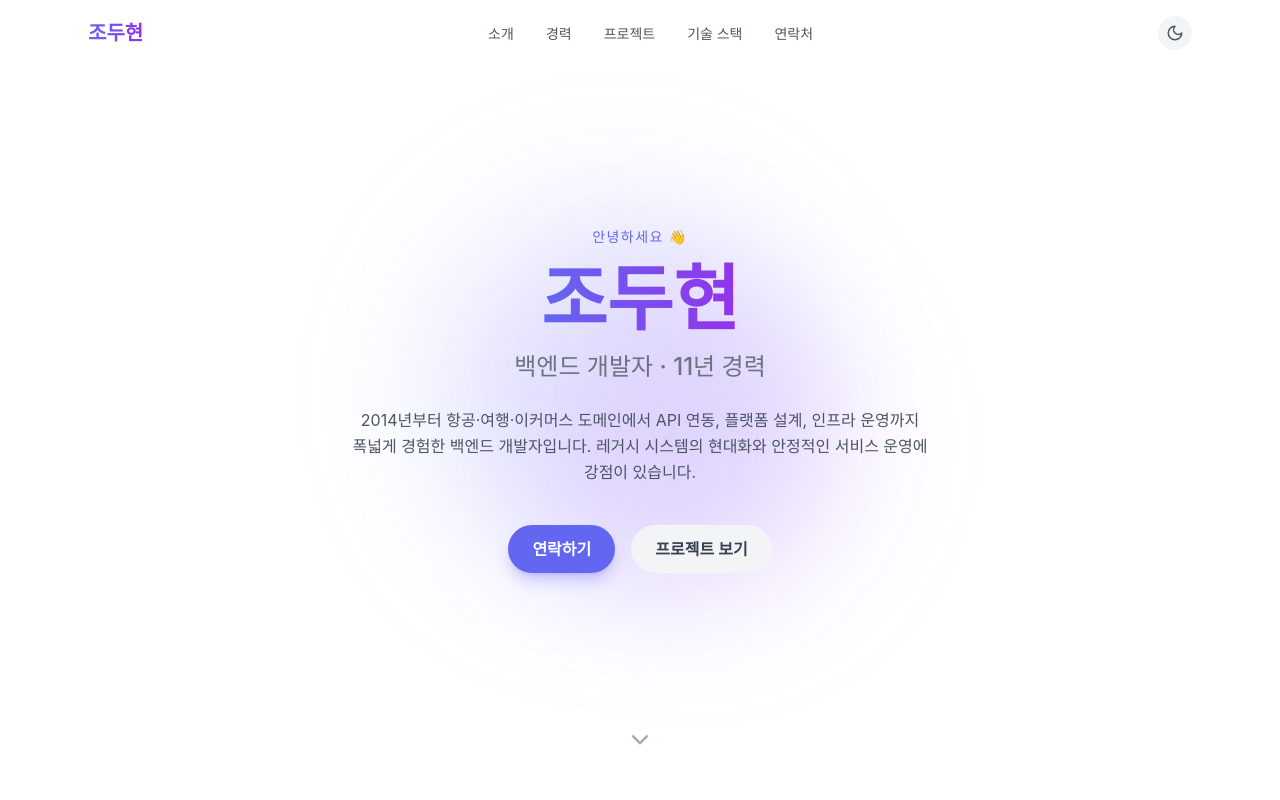
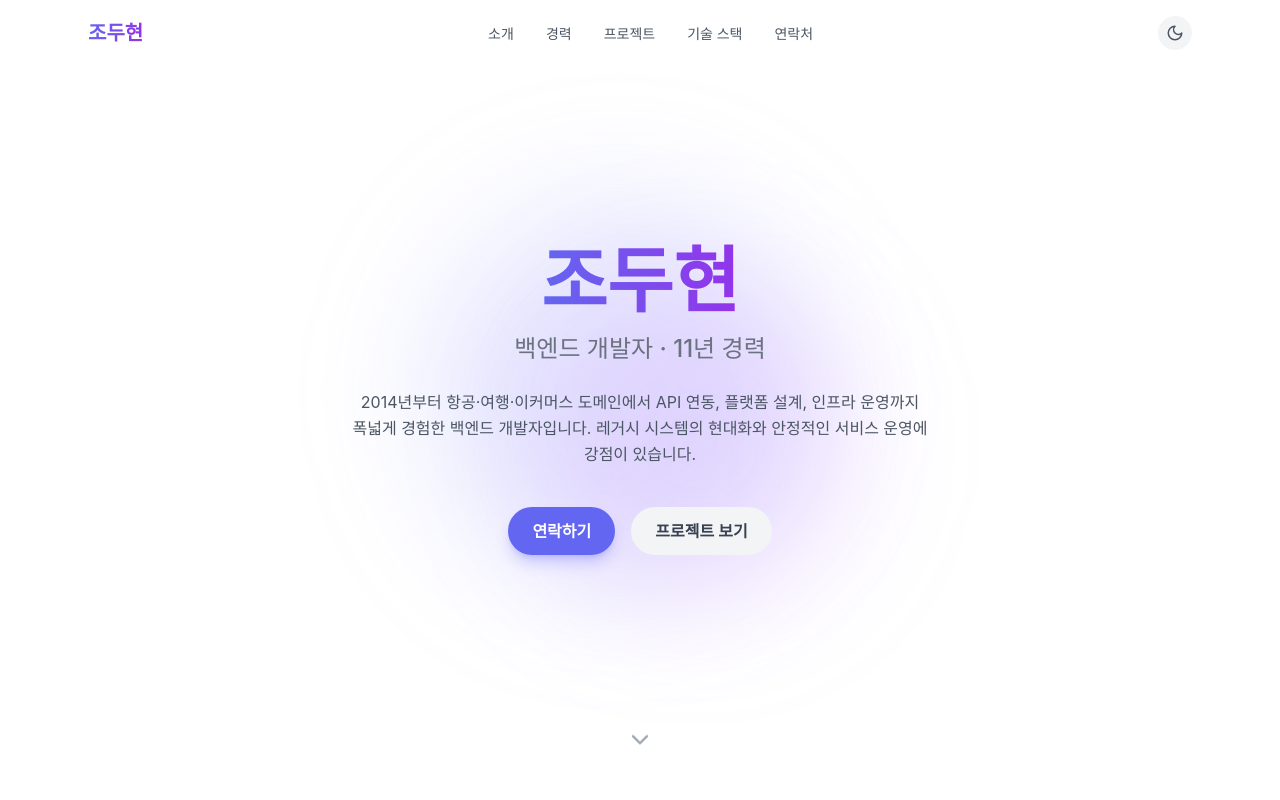
Before and after one commit to joarechi/joarechi.github.io, a Next.js app: page / in a window 1280 px wide. Shown: the top 800 px of the page. Built offline with nearby package versions, Linux system fonts and the light colour scheme.

Commit message:
fix: 폰트 삭제

```diff
--- a/app/page.tsx
+++ b/app/page.tsx
@@ -98,9 +98,6 @@
           <div className="absolute bottom-1/4 right-1/3 w-80 h-80 bg-purple-400/20 dark:bg-purple-600/10 rounded-full blur-3xl" />
         </div>
 
-        <p className="text-sm font-medium tracking-widest text-indigo-500 dark:text-indigo-400 uppercase mb-4 animate-fade-in">
-          안녕하세요 👋
-        </p>
         <h1 className="text-5xl md:text-7xl font-extrabold mb-4 animate-slide-up">
           <span className="text-gradient">{ME.name}</span>
         </h1>
--- a/components/Navbar.tsx
+++ b/components/Navbar.tsx
@@ -27,11 +27,10 @@
 
   return (
     <header
-      className={`fixed top-0 left-0 right-0 z-50 transition-all duration-300 ${
-        scrolled
+      className={`fixed top-0 left-0 right-0 z-50 transition-all duration-300 ${scrolled
           ? "bg-white/80 dark:bg-gray-900/80 backdrop-blur-md shadow-sm"
           : "bg-transparent"
-      }`}
+        }`}
     >
       <nav className="max-w-6xl mx-auto px-6 py-4 flex items-center justify-between">
         {/* Logo */}
```
